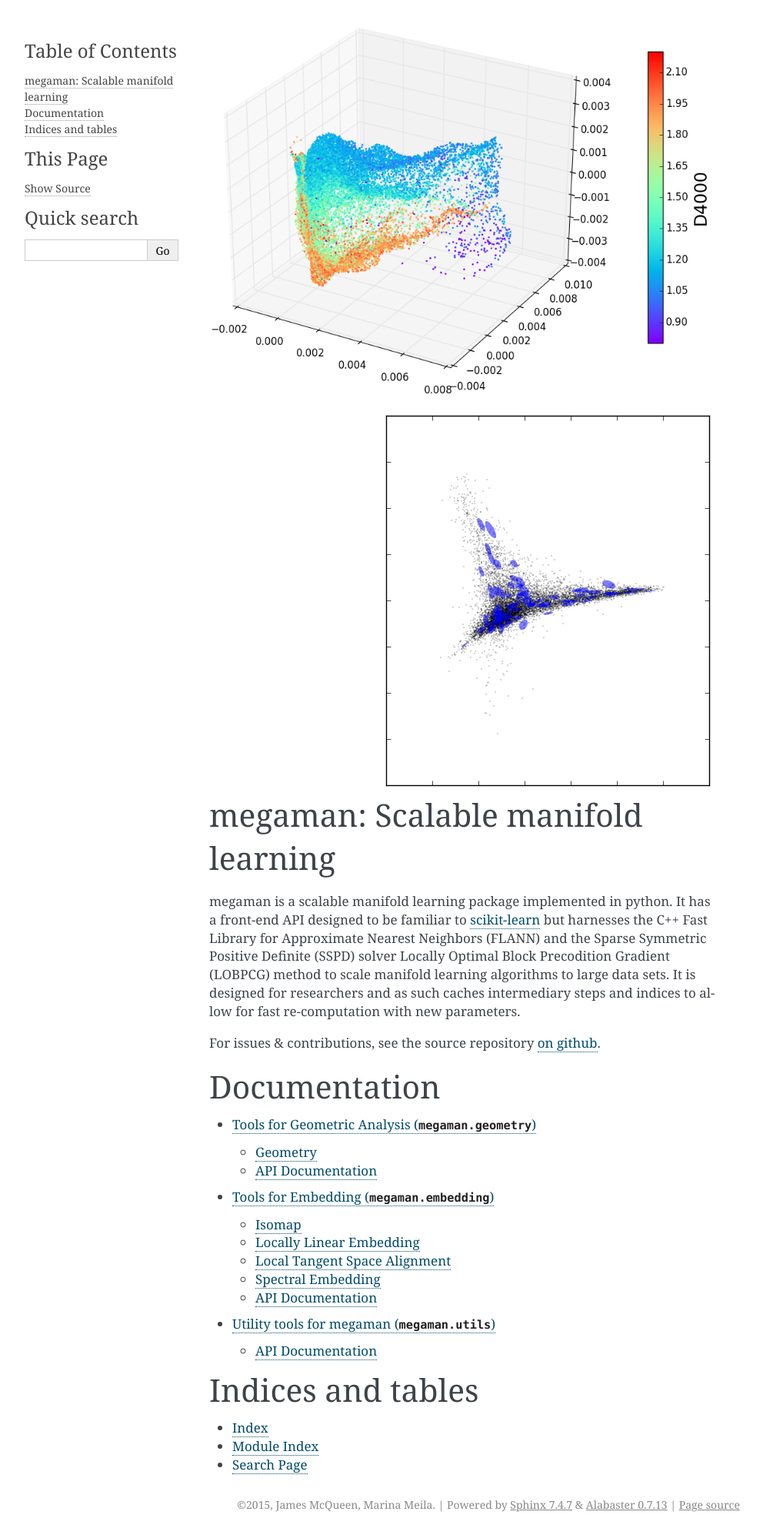
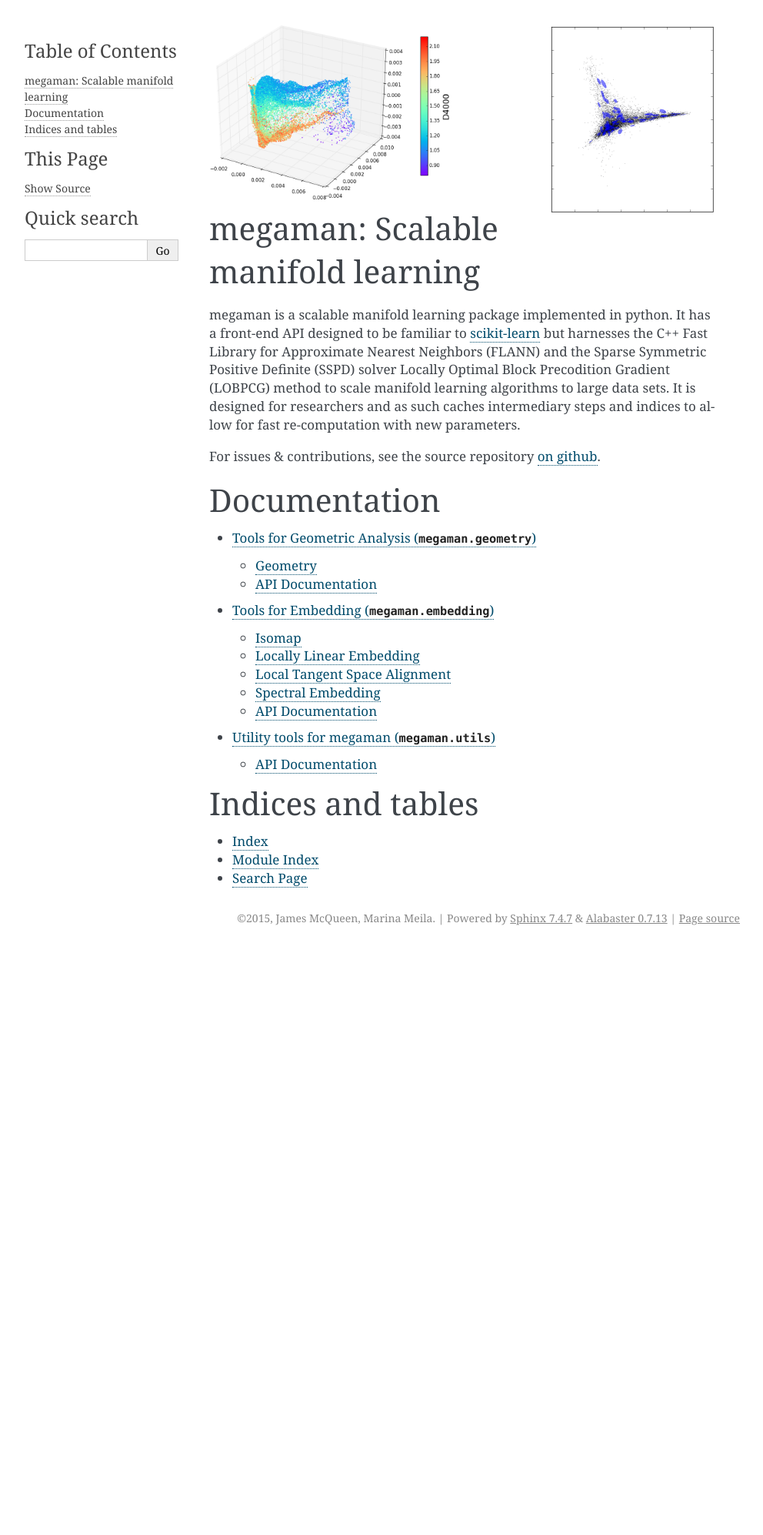
Before and after one commit to mmp2/megaman, a Sphinx documentation site: the page built from doc/index.rst, in a window 1280 px wide. Shown: the whole page at 77% size, without its empty margins (148-1140 px from the left). Built offline with Sphinx 7.4.7, drawn with Linux system fonts in a browser that asks for light colours; formulas are drawn with MathJax 3; after the commit the page ends 1232 px from its top, so only the background shows below that.

Commit message:
pictures are an appropriate size

```diff
--- a/doc/index.rst
+++ b/doc/index.rst
@@ -1,8 +1,10 @@
 .. image:: images/spectra_D4000.png
-   :height: 500 px
+   :height: 238 px
+   :width: 318 px
    :align: left
 .. image:: images/word2vec_rmetric_plot_no_digits.png
-   :height: 500 px
+   :height: 250 px
+   :width: 220 px
    :align: right
 
 megaman: Scalable manifold learning
```
